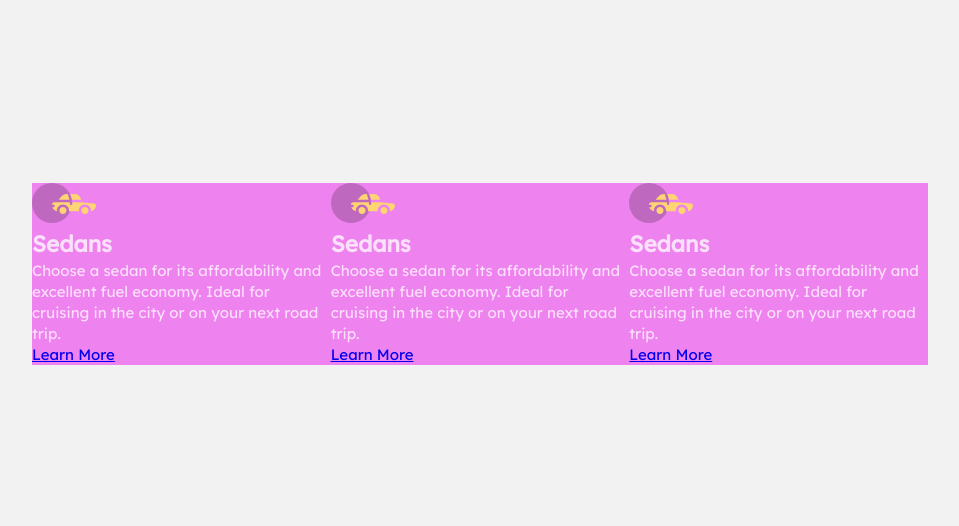
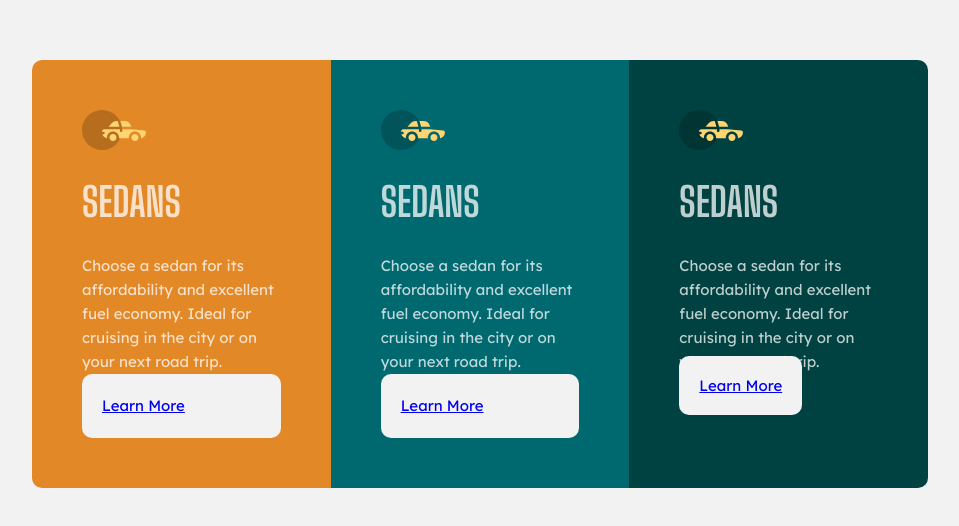
Before and after one commit to lilKriT/3-column-preview-card, a plain HTML site: page index.html in a window 1280 px wide. Shown: the part 126-652 px from the top of the page, without its empty margins (160-1119 px from the left). Drawn offline with Linux system fonts and the light colour scheme.

Commit message:
Almost done.

```diff
--- a/css/style.css
+++ b/css/style.css
@@ -25,7 +25,7 @@ body {
     font-family: 'Lexend Deca', sans-serif;
     font-size: 1.5rem;
     color: var(--transparent-white);
-    line-height: 1.4;
+    line-height: 1.6;
     font-weight: 400;
 }
 
@@ -37,7 +37,6 @@ main {
 }
 
 .products-container {
-    background-color: violet;
     width: 70%;
     margin: 0 auto;
 
@@ -46,4 +45,45 @@ main {
 
 .products-column {
     flex-grow: 1;
+    padding: 5rem 5rem;
+    display: flex;
+    flex-direction: column;
 }
+
+.orange-bg {
+    background-color: var(--bright-orange);
+}
+
+.dark-cyan-bg {
+    background-color: var(--dark-cyan);
+}
+
+.very-dark-cyan-bg {
+    background-color: var(--very-dark-cyan);
+}
+
+.product-icon {
+    margin-bottom: 2rem;
+}
+
+.products-column:first-child {
+    border-radius: 10px 0 0 10px;
+}
+
+.products-column:last-child {
+    border-radius: 0 10px 10px 0;
+}
+
+.product-heading {
+    text-transform: uppercase;
+    font-family: "Big Shoulders Display", sans-serif;
+    font-weight: 700;
+    font-size: 4rem;
+    margin-bottom: 2rem;
+}
+
+.product-learn-more {
+    background-color: var(--very-light-gray);
+    padding: 2rem;
+    border-radius: 10px;
+}
--- a/index.html
+++ b/index.html
@@ -17,7 +17,7 @@
     <main>
         <div class="products-container">
             <div class="products-column orange-bg">
-                <img src="img/icon-sedans.svg" alt="" width="64" height="40">
+                <img src="img/icon-sedans.svg" alt="" width="64" height="40" class="product-icon">
 
                 <h2 class="product-heading">
                     Sedans
@@ -28,13 +28,13 @@
                     or on your next road trip.
                 </p>
 
-                <a href="#">
+                <a href="#" class="product-learn-more">
                     Learn More
                 </a>
             </div>
 
             <div class="products-column dark-cyan-bg">
-                <img src="img/icon-sedans.svg" alt="" width="64" height="40">
+                <img src="img/icon-sedans.svg" alt="" width="64" height="40" class="product-icon">
 
                 <h2 class="product-heading">
                     Sedans
@@ -45,13 +45,13 @@
                     or on your next road trip.
                 </p>
 
-                <a href="#">
+                <a href="#" class="product-learn-more">
                     Learn More
                 </a>
             </div>
 
             <div class="products-column very-dark-cyan-bg">
-                <img src="img/icon-sedans.svg" alt="" width="64" height="40">
+                <img src="img/icon-sedans.svg" alt="" width="64" height="40" class="product-icon">
 
                 <h2 class="product-heading">
                     Sedans
@@ -62,9 +62,11 @@
                     or on your next road trip.
                 </p>
 
-                <a href="#">
-                    Learn More
-                </a>
+                <div>
+                    <a href="#" class="product-learn-more">
+                        Learn More
+                    </a>
+                </div>
             </div>
 
         </div>
```
